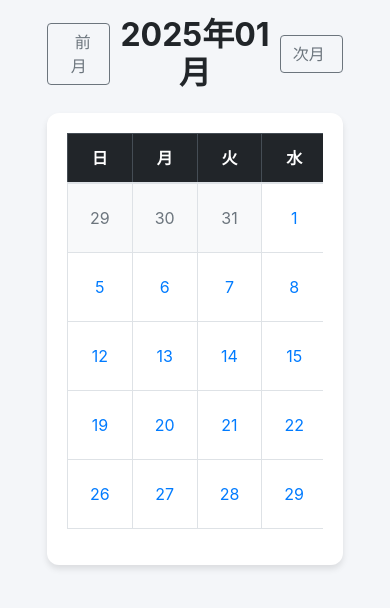
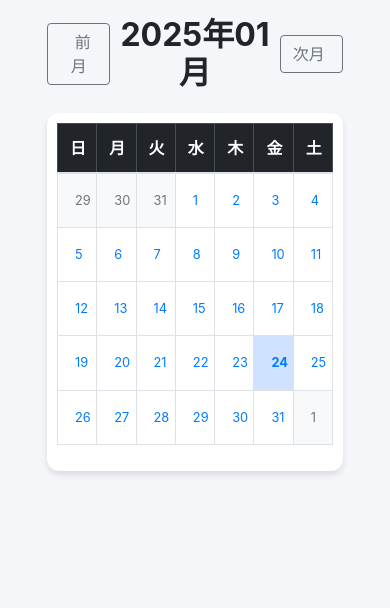
Before and after one commit to t22cs050/CareLink, a Django app: page /careLink/family/2025/01/ in a window 390 px wide. Shown: the part 72-680 px from the top of the page. Run offline with Django 4.2, Linux system fonts and the light colour scheme; some libraries are stand-ins or nearby versions.

Commit message:
[fix]カレンダーの表示をスマホ対応させた

```diff
--- a/careLink/templates/careLink/calender.html
+++ b/careLink/templates/careLink/calender.html
@@ -8,12 +8,12 @@
     .calendar-container {
         background-color: white;
         border-radius: 12px;
-        box-shadow: 0 4px 6px rgba(0,0,0,0.1);
+        box-shadow: 0 4px 6px rgba(0, 0, 0, 0.1);
         padding: 20px;
         margin-top: 20px;
     }
     .table-hover tbody tr:hover {
-        background-color: rgba(0,123,255,0.075);
+        background-color: rgba(0, 123, 255, 0.075);
     }
     .day-link {
         display: block;
@@ -21,16 +21,41 @@
         transition: background-color 0.3s ease;
     }
     .day-link:hover {
-        background-color: rgba(0,123,255,0.1);
+        background-color: rgba(0, 123, 255, 0.1);
         text-decoration: none;
     }
+    .table-responsive {
+        overflow-x: auto;
+    }
+    .table {
+        table-layout: fixed;
+        width: 100%;
+        word-wrap: break-word;
+        white-space: nowrap;
+    }
+    th, td {
+        text-align: center;
+        vertical-align: middle;
+        padding: 8px;
+    }
+    th {
+        font-size: 1rem;
+        background-color: #343a40;
+        color: #ffffff;
+    }
+    td {
+        font-size: 0.9rem;
+    }
     @media (max-width: 768px) {
-        .btn-group-responsive {
-            flex-direction: column;
-            gap: 10px;
+        .calendar-container {
+            padding: 10px;
         }
-        .btn-group-responsive > * {
-            width: 100%;
+        .day-link {
+            padding: 5px;
+            font-size: 0.8rem;
+        }
+        th, td {
+            padding: 5px;
         }
     }
 </style>
```
